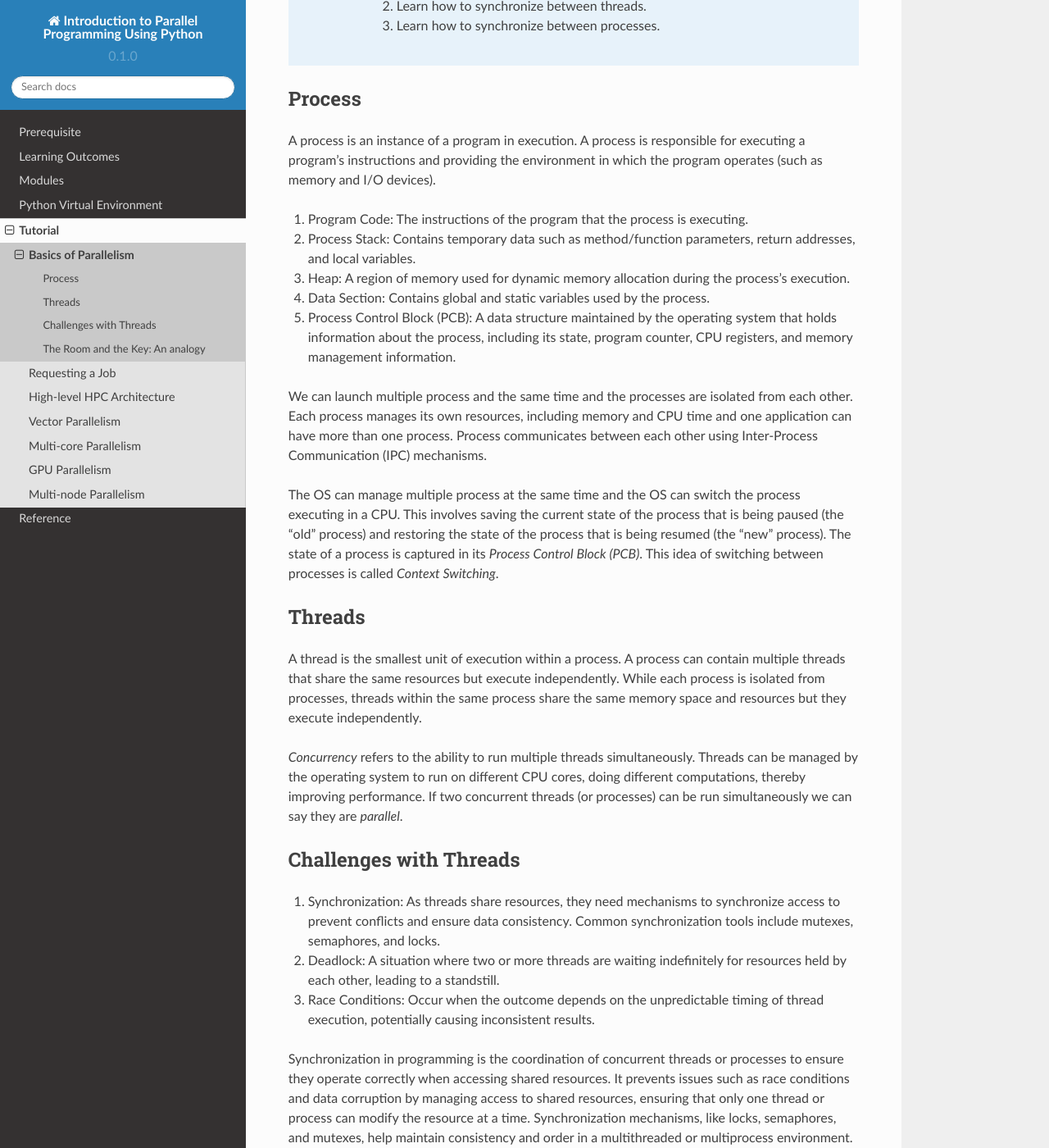
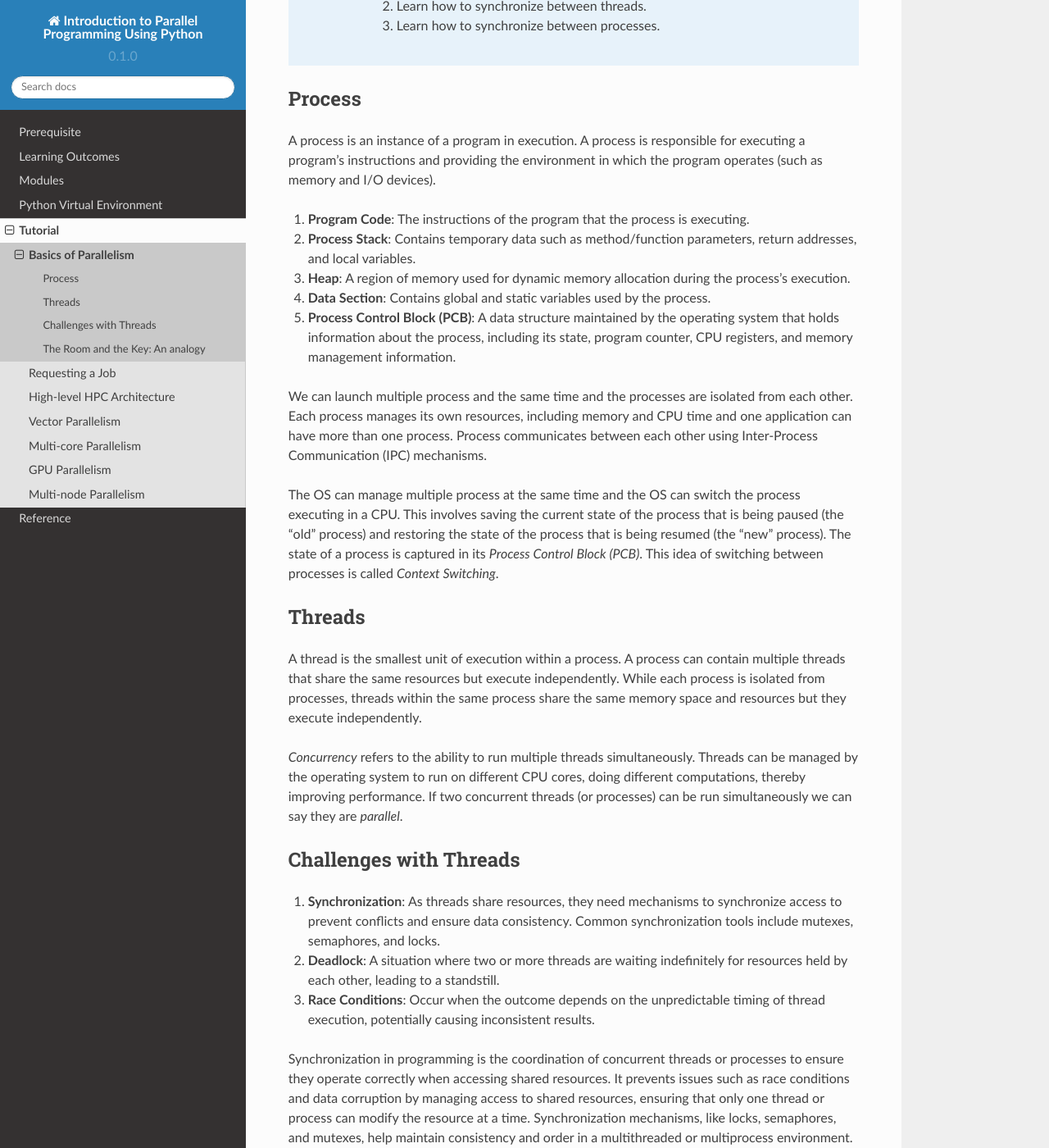
Before and after one commit to NCI900-Training-Organisation/intro-to-parallel-programming, a Sphinx documentation site: the page built from docs/source/tutorial/basics.rst, in a window 1280 px wide and 1400 px high, scrolled down 325 px. Shown: the whole window at 82% size. Built offline with Sphinx 7.4.7 and the Read the Docs theme 2.0.0, drawn with Linux system fonts in a browser that asks for light colours.

Commit message:
doc updated

```diff
--- a/docs/source/tutorial/basics.rst
+++ b/docs/source/tutorial/basics.rst
@@ -19,11 +19,11 @@ Process
 A process is an instance of a program in execution. A process is responsible for executing a program's
 instructions and providing the environment in which the program operates (such as memory and I/O devices).
 
-#. Program Code: The instructions of the program that the process is executing.
-#. Process Stack: Contains temporary data such as method/function parameters, return addresses, and local variables.
-#. Heap: A region of memory used for dynamic memory allocation during the process's execution.
-#. Data Section: Contains global and static variables used by the process.
-#. Process Control Block (PCB): A data structure maintained by the operating system that holds information about the process, including its state, program counter, CPU registers, and memory management information.
+#. **Program Code**: The instructions of the program that the process is executing.
+#. **Process Stack**: Contains temporary data such as method/function parameters, return addresses, and local variables.
+#. **Heap**: A region of memory used for dynamic memory allocation during the process's execution.
+#. **Data Section**: Contains global and static variables used by the process.
+#. **Process Control Block (PCB)**: A data structure maintained by the operating system that holds information about the process, including its state, program counter, CPU registers, and memory management information.
 
 We can launch multiple process and the same time and the processes are isolated from each other.
 Each process manages its own resources, including memory and CPU time and one application can
@@ -51,9 +51,9 @@ they are *parallel*.
 Challenges with Threads
 ***********************
 
-#. Synchronization: As threads share resources, they need mechanisms to synchronize access to prevent conflicts and ensure data consistency. Common synchronization tools include mutexes, semaphores, and locks.
-#. Deadlock: A situation where two or more threads are waiting indefinitely for resources held by each other, leading to a standstill.
-#. Race Conditions: Occur when the outcome depends on the unpredictable timing of thread execution, potentially causing inconsistent results.
+#. **Synchronization**: As threads share resources, they need mechanisms to synchronize access to prevent conflicts and ensure data consistency. Common synchronization tools include mutexes, semaphores, and locks.
+#. **Deadlock**: A situation where two or more threads are waiting indefinitely for resources held by each other, leading to a standstill.
+#. **Race Conditions**: Occur when the outcome depends on the unpredictable timing of thread execution, potentially causing inconsistent results.
 
 
 Synchronization in programming is the coordination of concurrent threads or processes to ensure they operate
```
